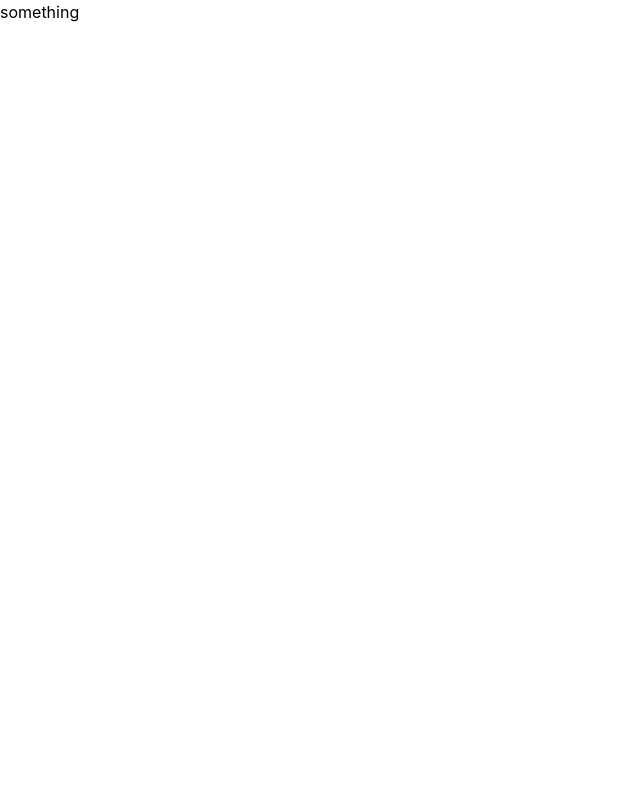
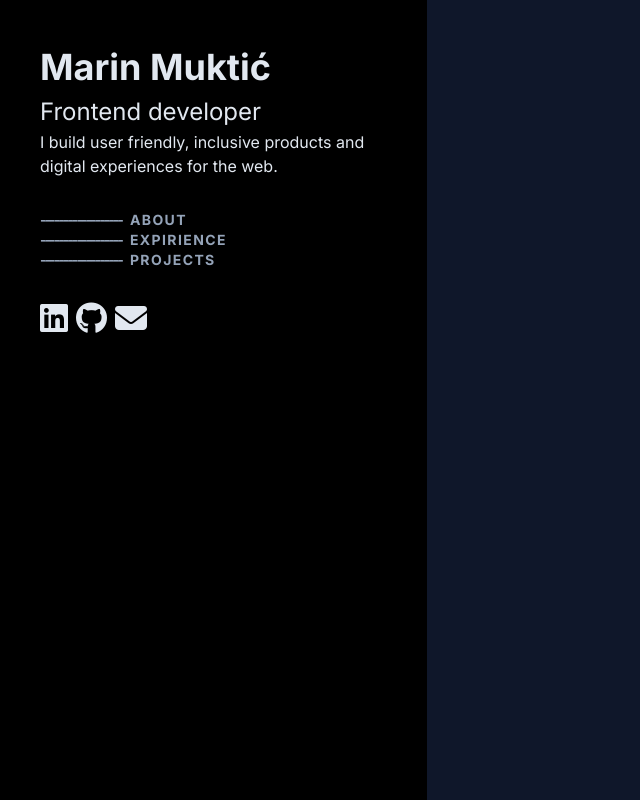
Before and after one commit to Marin303/portfolio_react, a React (Create React App) app: page / in a window 1280 px wide. Shown: the whole page, without its empty margins (0-640 px from the left). Built offline with nearby package versions, Linux system fonts and the light colour scheme.

Commit message:
tailwind config, import new font, header style on left, icons import

```diff
--- a/public/index.html
+++ b/public/index.html
@@ -10,6 +10,7 @@
       content="Portfolio website created by Marin Muktić"
     />
     <meta name="creator" content="Marin Muktić">
+    <script src="https://kit.fontawesome.com/111eb5417f.js" crossorigin="anonymous"></script>
     <link rel="apple-touch-icon" href="%PUBLIC_URL%/logo192.png" />
     <!--
       manifest.json provides metadata used when your web app is installed on a
--- a/src/App.css
+++ b/src/App.css
@@ -1,3 +1,25 @@
+
+@import url('https://fonts.googleapis.com/css2?family=Inter:wght@400;700&display=swap');
+
 @tailwind base;
 @tailwind components;
 @tailwind utilities;
+
+
+@layer base {
+  body {
+    font-family: Inter, sans-serif;
+  }
+}
+body
+{
+  @apply text-slate-200
+}
+
+.contactIcons i:only-child{
+  @apply hover:text-slate-400
+}
+
+.menu button{
+  @apply hover:text-slate-200 tracking-widest
+}
--- a/src/App.jsx
+++ b/src/App.jsx
@@ -1,9 +1,10 @@
-import './App.css';
+import "./App.css";
+import Header from "./Pages/Header";
 
 function App() {
   return (
-    <div className="">
-     something
+    <div className="bg-slate-900 h-screen">
+      <Header />
     </div>
   );
 }
--- /dev/null
+++ b/src/Pages/Header.jsx
@@ -0,0 +1,61 @@
+import React, { useState } from "react";
+
+const Header = () => {
+  const Line = ({ children }) => {
+    const [hovered, setHovered] = useState(false);
+
+    return (
+      <div
+        onMouseEnter={() => setHovered(true)}
+        onMouseLeave={() => setHovered(false)}
+        className="flex items-center"
+      >
+        <span style={{ letterSpacing: "-2px" }} className="pr-2">
+          {
+          hovered ?
+          "-----------------------"
+          :
+          "------------------"
+          }
+        </span>
+        {children}
+      </div>
+    );
+  };
+  return (
+    <div className="p-10 bg-black h-screen w-1/3">
+      <section>
+        <h1 className="font-bold">Marin Muktić</h1>
+        <h2>Frontend developer</h2>
+        <h4>
+          I build user friendly, inclusive products and digital experiences for
+          the web.
+        </h4>
+      </section>
+      <section className="mt-8 flex flex-col items-start text-slate-400 font-bold text-sm menu">
+        <button>
+          <Line><a href="#about">ABOUT</a></Line>
+        </button>
+        <button>
+          <Line><a href="#expirience">EXPIRIENCE</a></Line>
+        </button>
+        <button>
+          <Line><a href="#projects">PROJECTS</a></Line>
+        </button>
+      </section>
+      <section className="mt-8 flex gap-2 contactIcons">
+        <a href="https://www.linkedin.com/in/marin-muktic/">
+          <i className="fa fa-linkedin-square fa-2x" aria-hidden="true"></i>
+        </a>
+        <a href="https://github.com/Marin303">
+          <i className="fa fa-github fa-2x" aria-hidden="true"></i>
+        </a>
+        <a href="mailto:marin.muktic3@gmail.com">
+          <i className="fa fa-envelope fa-2x" aria-hidden="true"></i>
+        </a>
+      </section>
+    </div>
+  );
+};
+
+export default Header;
--- a/tailwind.config.js
+++ b/tailwind.config.js
@@ -1,8 +1,17 @@
 /** @type {import('tailwindcss').Config} */
+const plugin = require('tailwindcss/plugin')
 module.exports = {
-    content: ["./src/**/*.{html,js,jsx}"],
-    theme: {
-      extend: {},
-    },
-    plugins: [],
-  }
+  content: ["./src/**/*.{html,js,jsx}"],
+  theme: {
+    extend: {},
+  },
+  plugins: [
+    plugin(function ({ addBase, theme }) {
+      addBase({
+        h1: { fontSize: theme("fontSize.4xl") },
+        h2: { fontSize: theme("fontSize.2xl") },
+        h3: { fontSize: theme("fontSize.lg") },
+      });
+    }),
+  ],
+};
```
Also changed, not shown: 1 other file (tests, documents, lock files or other folders).
